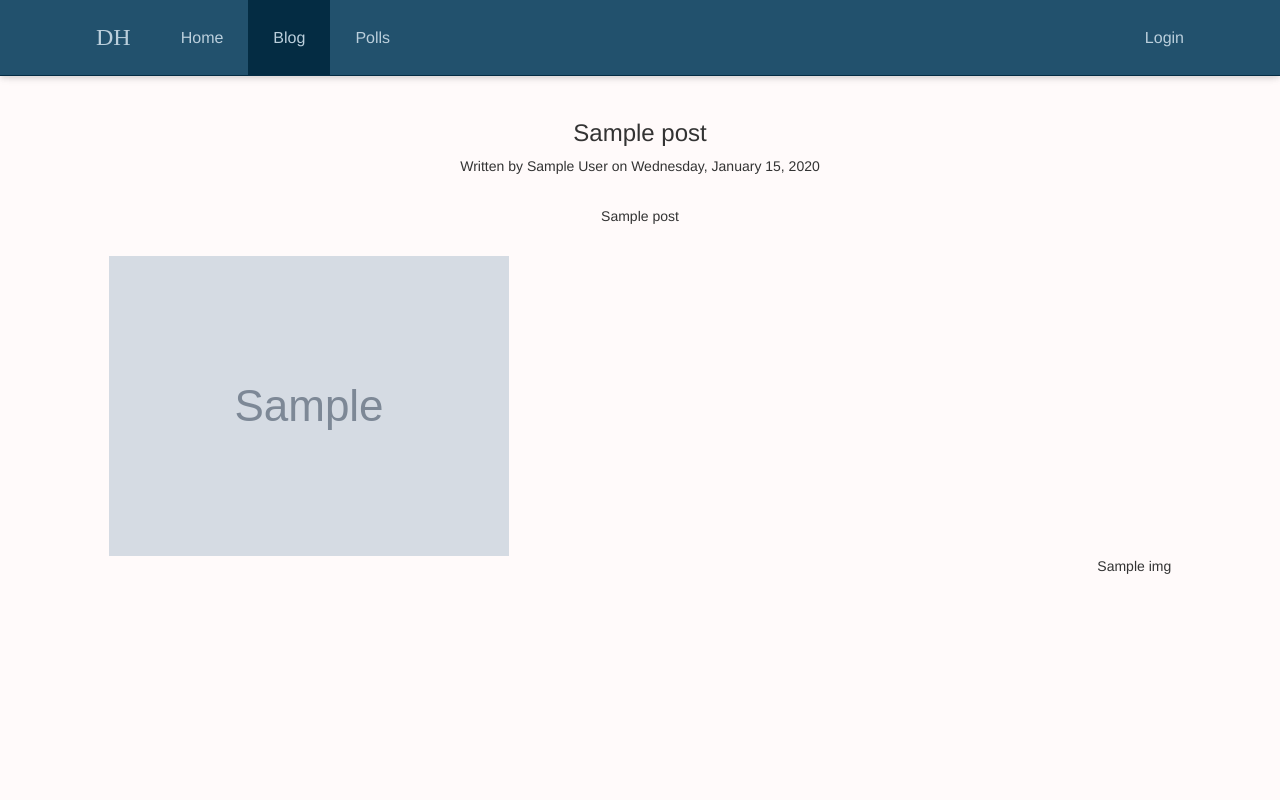
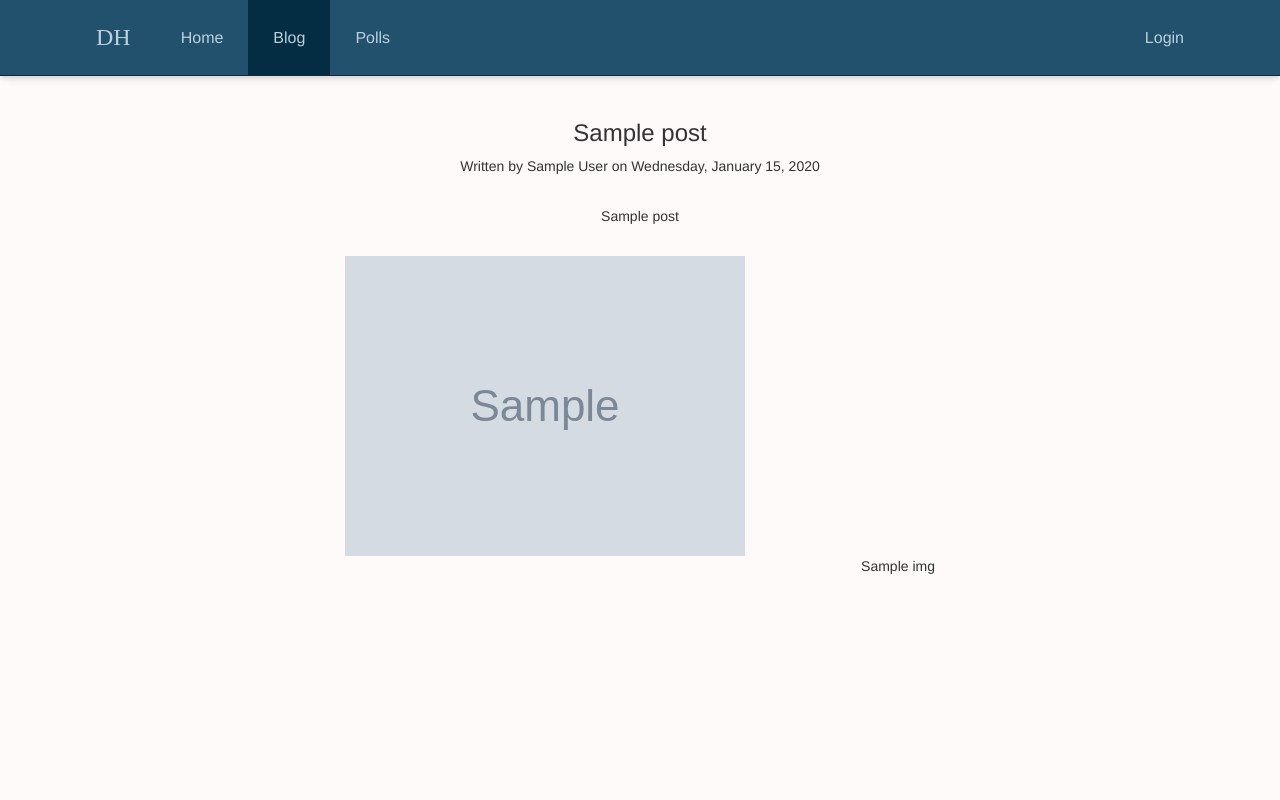
Before and after one commit to imasnyper/danielhayes, a Django app: template blog/templates/blog/post_detail.html in a window 1280 px wide. Run offline with Django 3.2, Linux system fonts and the light colour scheme; the template is opened without the code that fills it: most values are stand-ins (such as "Sample title", 1, 10 or a date in 2020); grey boxes marked "Sample" are stand-in pictures; some libraries are stand-ins or nearby versions; some web fonts are replaced.

Commit message:
modified template and static files

```diff
--- a/blog/templates/blog/blog_index.html
+++ b/blog/templates/blog/blog_index.html
@@ -27,7 +27,7 @@
       <p class="post-author">
         Written by {{ post.author|title }} on {{ post.pub_date|date:"l, F j, Y" }}
       </p>
-      <p class="post-index-content">
+      <p class="text-align post-index-content">
         {{ post.post|linebreaksbr|truncatewords:50 }}
       </p>
     </div>
--- a/blog/templates/blog/post_detail.html
+++ b/blog/templates/blog/post_detail.html
@@ -12,7 +12,7 @@
 </li>
 {% endblock nav-links %}
 {% block content %}
-  <div class="post-content">
+  <div class="center-block text-center post-content">
     <h3>{{ post.title }}</h3>
     <p>
       Written by {{ post.author|title }} on {{ post.pub_date|date:"l, F j, Y" }}
--- a/polls/static/polls/style.css
+++ b/polls/static/polls/style.css
@@ -90,7 +90,8 @@ ul.no-style {
 }
 
 .post-content {
-  padding: 0px 7.5%;
+  padding: 0px 5px;
+  max-width: 600px;
 }
 
 .post-content-text {
```
